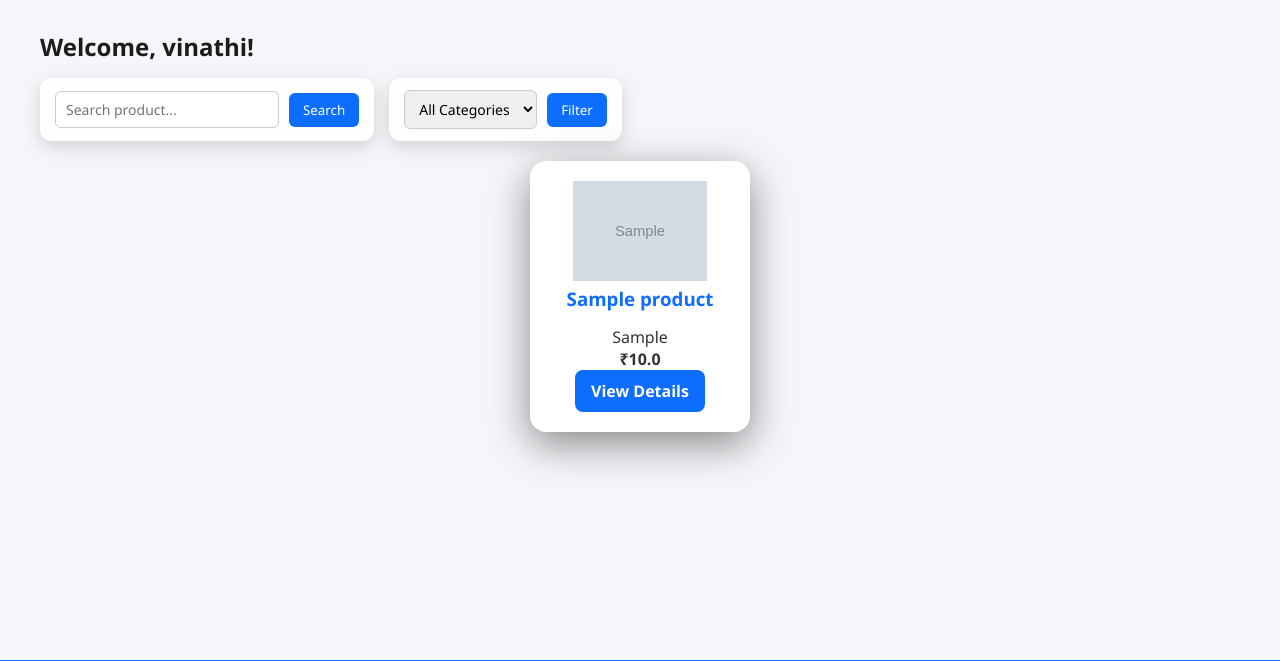
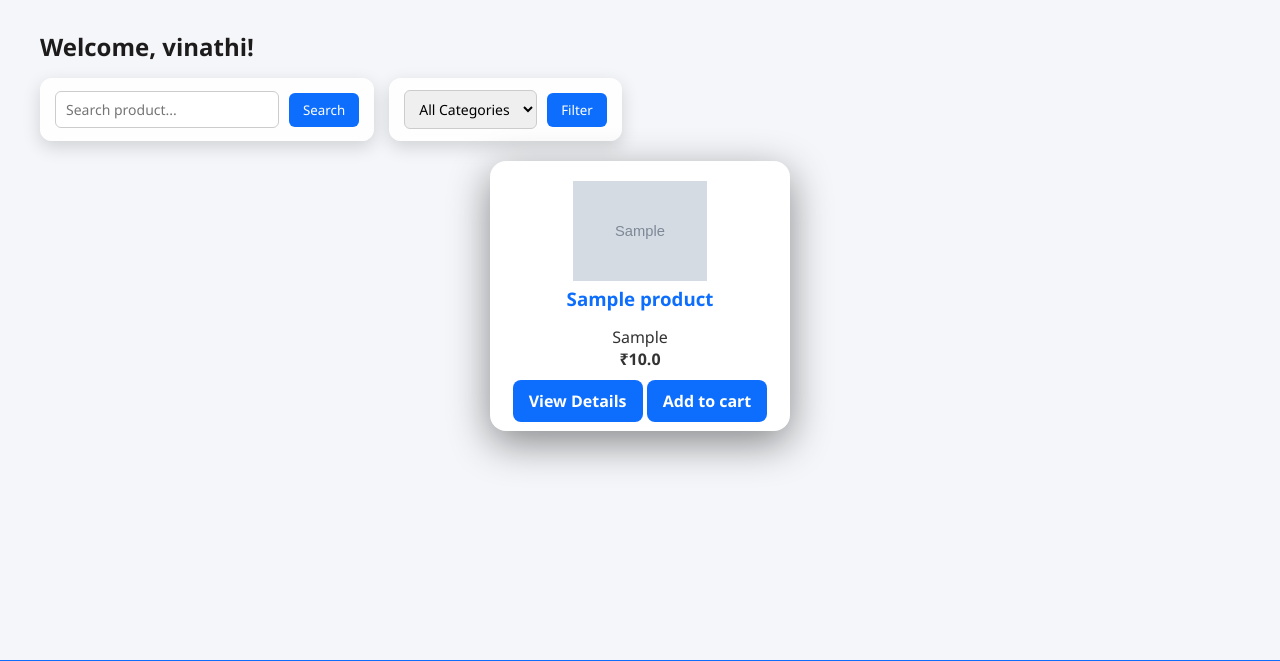
Before and after one commit to Vinathi-Karumuri/SmartCart, a Flask app: page /user-dashboard in a window 1280 px wide. Shown: the part 70-731 px from the top of the page. Run offline with Flask 3, Linux system fonts and the light colour scheme; a user stored in the database is signed in; tables that the repository leaves empty hold one stand-in row (values such as "Sample post"); grey boxes marked "Sample" are stand-in pictures.

Commit message:
styling changes

```diff
--- a/templates/home.html
+++ b/templates/home.html
@@ -1,7 +1,7 @@
 {% extends "base.html" %}
 {% block content %}
 <div class="main">
-    <div class="card hero">
+    <div class="card">
         <h2>Welcome to SmartCart</h2>
         <p>Manage products smartly, securely, and efficiently.</p>
     </div>
--- a/templates/user/add_address.html
+++ b/templates/user/add_address.html
@@ -2,7 +2,7 @@
 
 {% block content %}
 
-<div class="card">
+<div class="card" style="width: 320px;">
 
     <h2>Add Address</h2>
 
--- a/templates/user/user_home.html
+++ b/templates/user/user_home.html
@@ -36,7 +36,7 @@
     <div style="display:flex; flex-wrap:wrap; gap:20px; margin-top:20px;">
 
         {% for product in products %}
-        <div class="card" style="width:220px; padding:20px; text-align:center;">
+        <div class="card" style="width:300px; height: 270px; padding:20px; text-align:center;">
 
             <img src="{{ url_for('static',
                 filename='uploads/product_images/' ~ product.image) }}"
@@ -51,6 +51,12 @@
                 View Details
             </a>
 
+            <a href="/user/add-to-cart/{{ product.product_id }}"
+               class="add-product-btn"
+               style="margin-top:10px;">
+                Add to cart
+            </a>
+
         </div>
         {% endfor %}
 
```
Also changed, not shown: templates/user/user_products.html (+8 -5 lines).
